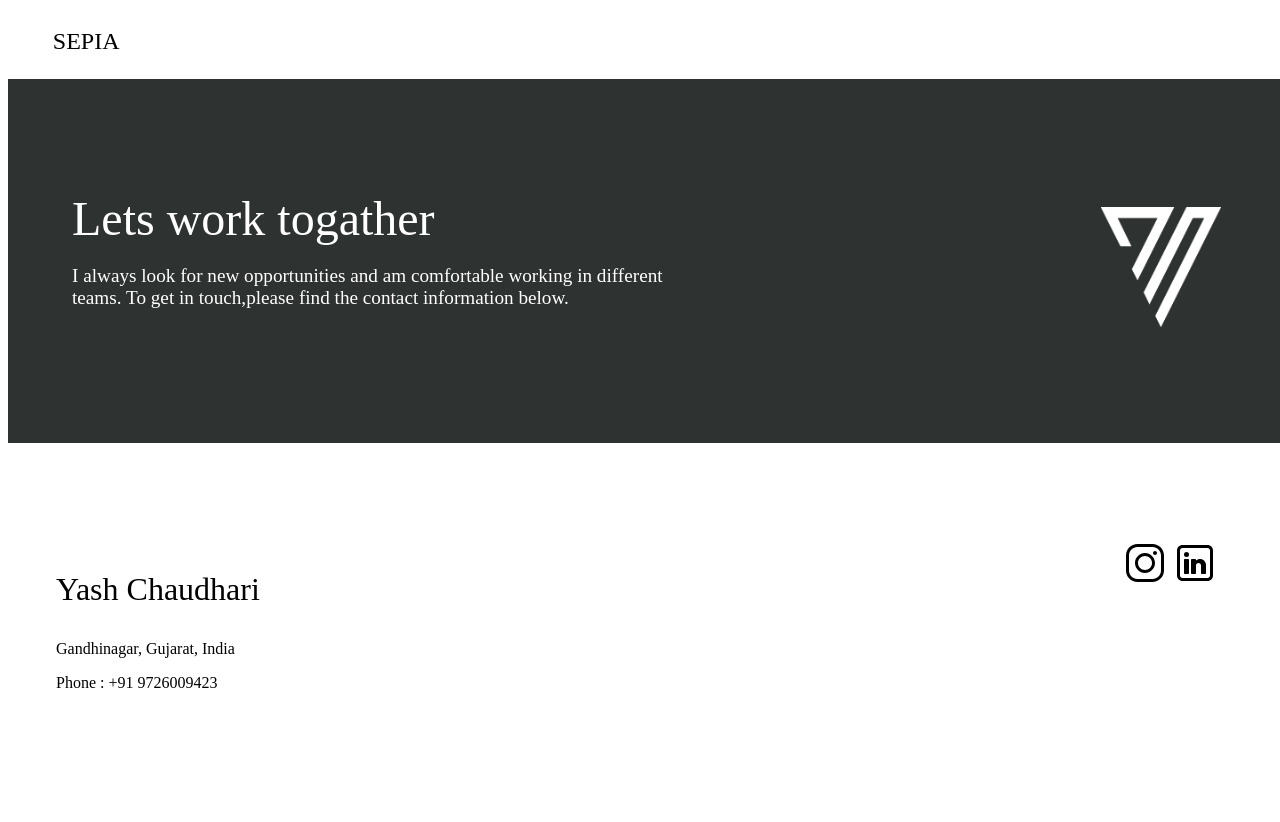
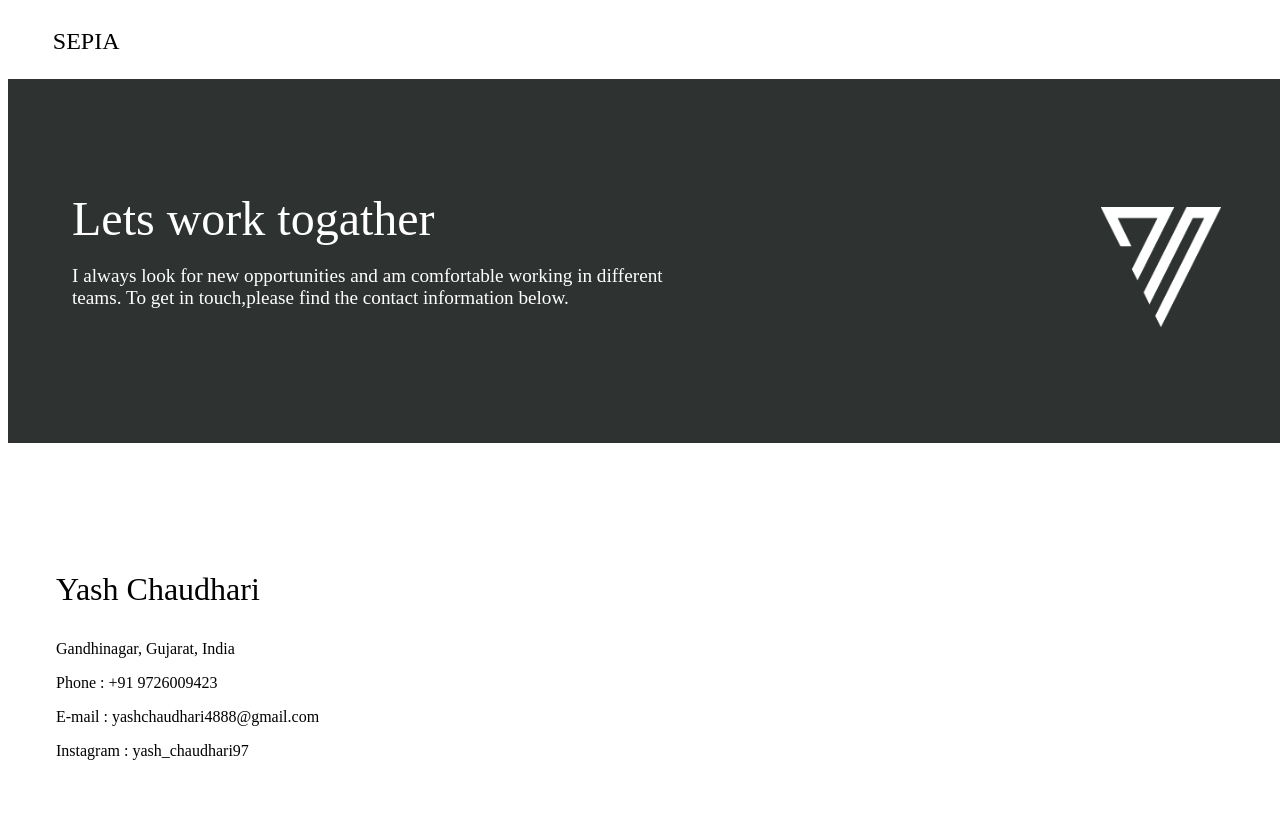
Before and after one commit to YashChaudhari97/Portfolio3.github.io, a plain HTML site: page index.html in a window 1280 px wide. Shown: the part 2590-3412 px from the top of the page. Drawn offline with Linux system fonts and the light colour scheme; a script that the page names is missing.

Commit message:
Add files via upload

```diff
--- a/index.html
+++ b/index.html
@@ -76,11 +76,14 @@
                 <p class="name">Yash Chaudhari</p>
                 <p class="address">Gandhinagar, Gujarat, India</p>
                 <p class="phone">Phone : +91 9726009423</p>
+                <p class="phone">E-mail : yashchaudhari4888@gmail.com</p>
+                <p class="phone">Instagram : yash_chaudhari97</p>
+
             </div>
-            <div class="social">
+            <!-- <div class="social">
                 <a href="#" class="insta"><img src="Images/icons8-instagram.svg" alt=""></a>
                 <a href="#" class="linkedin"><img src="Images/icons8-linkedin.svg" alt=""></a>
-            </div>
+            </div> -->
         </div>
     </div>
 </body>
```
Also changed, not shown: About.html (+5 -2 lines).
